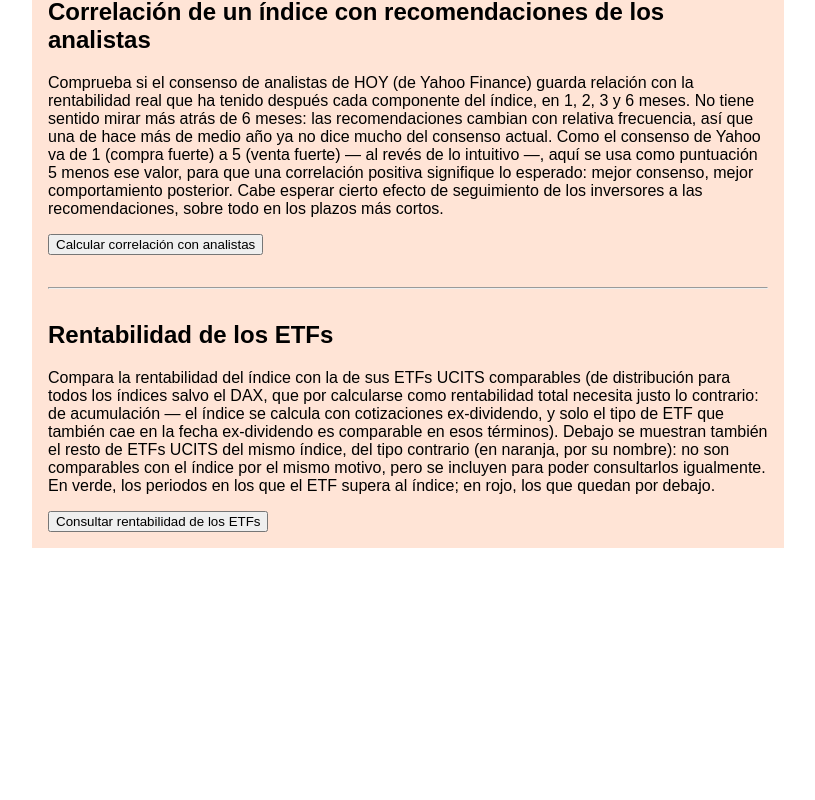
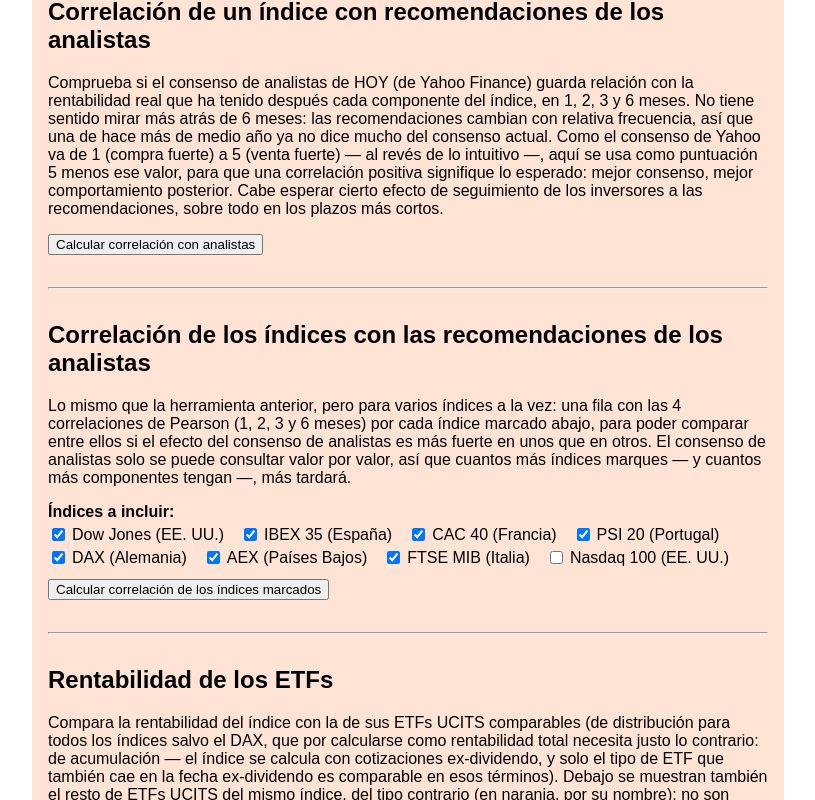
Before and after one commit to antonioluiscliment/fondo-ia-web, a Next.js app: page /analisis in a window 1280 px wide. Shown: the part 459-1259 px from the top of the page, without its empty margins (232-1047 px from the left). Before the commit the page ends 1047 px from the top, so only its background shows below. Built offline with nearby package versions, Linux system fonts and the light colour scheme.

Commit message:
Add files via upload

```diff
--- a/pages/analisis.js
+++ b/pages/analisis.js
@@ -1,7 +1,7 @@
 import { useState } from "react";
 import MenuLayout from "../components/MenuLayout";
 import { useAppConfig } from "../lib/appConfig";
-import { obtenerIndice, tickerVisible } from "../lib/indices";
+import { obtenerIndice, tickerVisible, INDICES } from "../lib/indices";
 
 // Grupo 4: Análisis — de momento solo el análisis de correlación con
 // el índice, usando los parámetros ajustados en "Formas de
@@ -36,6 +36,18 @@ export default function Analisis() {
   const [cargandoCorrelacionAnalistas, setCargandoCorrelacionAnalistas] = useState(false);
   const [errorCorrelacionAnalistas, setErrorCorrelacionAnalistas] = useState(null);
 
+  // Por defecto, todos los índices marcados salvo el que más
+  // componentes tenga (hoy, el Nasdaq 100): consultar el consenso de
+  // analistas de un índice tan grande, sumado a los demás, puede
+  // tardar bastante — se deja marcar aparte si se quiere incluir.
+  const indiceMasGrande = INDICES.reduce((a, b) => (b.tickers.length > a.tickers.length ? b : a));
+  const [indicesSeleccionados, setIndicesSeleccionados] = useState(() =>
+    Object.fromEntries(INDICES.map((ind) => [ind.id, ind.id !== indiceMasGrande.id]))
+  );
+  const [correlacionAnalistasIndices, setCorrelacionAnalistasIndices] = useState(null);
+  const [cargandoCorrelacionAnalistasIndices, setCargandoCorrelacionAnalistasIndices] = useState(false);
+  const [errorCorrelacionAnalistasIndices, setErrorCorrelacionAnalistasIndices] = useState(null);
+
   const [rentabilidadEtfs, setRentabilidadEtfs] = useState(null);
   const [cargandoRentabilidadEtfs, setCargandoRentabilidadEtfs] = useState(false);
   const [errorRentabilidadEtfs, setErrorRentabilidadEtfs] = useState(null);
@@ -69,6 +81,28 @@ export default function Analisis() {
       setErrorCorrelacionAnalistas(e.message);
     } finally {
       setCargandoCorrelacionAnalistas(false);
+    }
+  }
+
+  async function realizarCorrelacionAnalistasIndices() {
+    setCargandoCorrelacionAnalistasIndices(true);
+    setErrorCorrelacionAnalistasIndices(null);
+    setCorrelacionAnalistasIndices(null);
+    try {
+      const idsElegidos = Object.entries(indicesSeleccionados)
+        .filter(([, marcado]) => marcado)
+        .map(([id]) => id);
+      if (idsElegidos.length === 0) {
+        throw new Error("Marca al menos un índice.");
+      }
+      const resp = await fetch(`/api/correlacionAnalistasIndices?indices=${idsElegidos.join(",")}`);
+      const json = await resp.json();
+      if (!resp.ok) throw new Error(json.error || "Error desconocido");
+      setCorrelacionAnalistasIndices(json);
+    } catch (e) {
+      setErrorCorrelacionAnalistasIndices(e.message);
+    } finally {
+      setCargandoCorrelacionAnalistasIndices(false);
     }
   }
 
@@ -195,6 +229,13 @@ export default function Analisis() {
             <p style={{ color: "#555", fontStyle: "italic" }}>{t.mejorAnalistasExcluidos(correlacionAnalistas.excluidos.length)}</p>
           )}
 
+          {correlacionAnalistas.conclusion && (
+            <>
+              <h3>{t.correlacionAnalistasConclusionTitulo}</h3>
+              <p>{correlacionAnalistas.conclusion}</p>
+            </>
+          )}
+
           <h3>{t.correlacionAnalistasDetalleTitulo}</h3>
           <div style={{ overflowX: "auto" }}>
             <table border="1" cellPadding="6" style={{ borderCollapse: "collapse", width: "100%" }}>
@@ -225,6 +266,72 @@ export default function Analisis() {
               </tbody>
             </table>
           </div>
+        </div>
+      )}
+
+      <hr style={{ margin: "32px 0" }} />
+
+      <h2>{t.correlacionAnalistasIndicesTitulo}</h2>
+      <p>{t.correlacionAnalistasIndicesDesc}</p>
+
+      <p style={{ fontWeight: "bold", marginBottom: 4 }}>{t.correlacionAnalistasIndicesEtiquetaSeleccion}</p>
+      <div style={{ display: "flex", flexWrap: "wrap", gap: "4px 16px", marginBottom: 12 }}>
+        {INDICES.map((ind) => (
+          <label key={ind.id} style={{ display: "flex", alignItems: "center", gap: 4 }}>
+            <input
+              type="checkbox"
+              checked={!!indicesSeleccionados[ind.id]}
+              onChange={(e) => setIndicesSeleccionados((prev) => ({ ...prev, [ind.id]: e.target.checked }))}
+            />
+            {ind.nombre[idioma]}
+          </label>
+        ))}
+      </div>
+
+      <button onClick={realizarCorrelacionAnalistasIndices} disabled={cargandoCorrelacionAnalistasIndices}>
+        {cargandoCorrelacionAnalistasIndices ? t.correlacionAnalistasIndicesBotonCargando : t.correlacionAnalistasIndicesBoton}
+      </button>
+
+      {errorCorrelacionAnalistasIndices && <p style={{ color: "crimson" }}>{t.error}: {errorCorrelacionAnalistasIndices}</p>}
+
+      {correlacionAnalistasIndices && (
+        <div style={{ overflowX: "auto" }}>
+          <table border="1" cellPadding="6" style={{ borderCollapse: "collapse", width: "100%", marginTop: 16 }}>
+            <thead>
+              <tr>
+                <th>{t.colIndice}</th>
+                <th>{t.col1Mes}</th>
+                <th>{t.col2Meses}</th>
+                <th>{t.col3Meses}</th>
+                <th>{t.col6Meses}</th>
+              </tr>
+            </thead>
+            <tbody>
+              {correlacionAnalistasIndices.resultados.map((r) => (
+                <tr key={r.indice}>
+                  <td>{r.nombreIndice}</td>
+                  {r.error ? (
+                    <td colSpan={4} style={{ color: "crimson" }}>{t.error}: {r.error}</td>
+                  ) : (
+                    ["meses1", "meses2", "meses3", "meses6"].map((clave) => (
+                      <td key={clave}>
+                        {r.correlaciones[clave].valor !== null ? r.correlaciones[clave].valor.toFixed(3) : "-"}
+                        <span style={{ color: "#666" }}> (n={r.correlaciones[clave].n})</span>
+                      </td>
+                    ))
+                  )}
+                </tr>
+              ))}
+            </tbody>
+          </table>
+
+          {correlacionAnalistasIndices.resultados
+            .filter((r) => !r.error)
+            .map((r) => (
+              <p key={r.indice} style={{ marginTop: 12 }}>
+                <b>{r.nombreIndice}:</b> {r.conclusion}
+              </p>
+            ))}
         </div>
       )}
 
```
